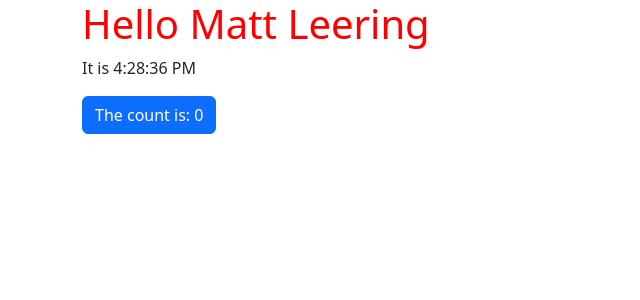
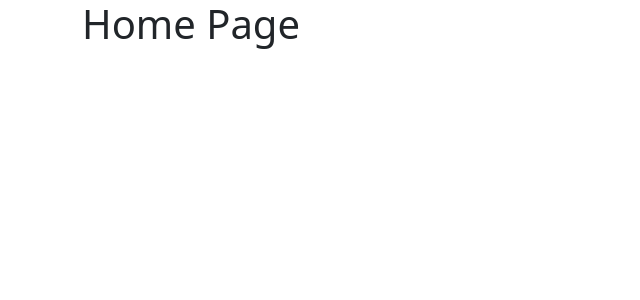
Before and after one commit to EricCote/react_direct_impact, a React (Vite) app: page / in a window 1280 px wide. Shown: the top 300 px of the page, without its empty margins (0-640 px from the left). Built offline with nearby package versions, Linux system fonts and the light colour scheme.

Commit message:
Added basic routing

```diff
--- a/src/app.jsx
+++ b/src/app.jsx
@@ -1,7 +1,23 @@
 import "bootstrap/dist/css/bootstrap.css"
 import Counter from "./Counter/Counter.jsx";
 import {Container} from "react-bootstrap";
+import Home from "./Home/Home.jsx";
+import About from "./About/About.jsx";
 
 export default function App() {
-    return <Container><Counter firstName="Matt" lastName="Leering"/></Container>
+    return <Container>
+        <Routing route={location.pathname}/>
+    </Container>
 }
+
+function Routing({route}) {
+    switch (route) {
+        case '/':
+        case 'home':
+            return <Home/>
+        case '/about':
+            return <About/>
+        case '/counter':
+            return <Counter firstName="Matt" lastName="Leering"/>
+    }
+}
```
